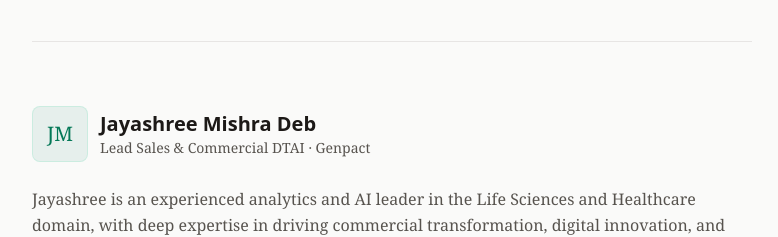
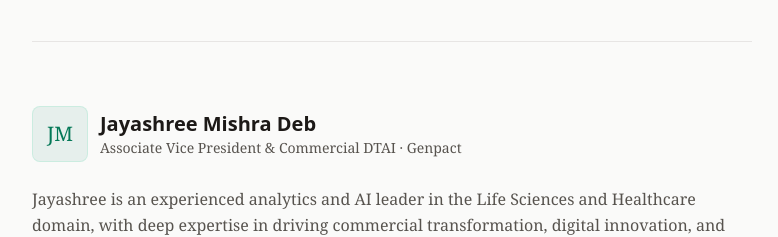
Before and after one commit to daretoshare/oneaiin, a Next.js app: page /about in a window 1280 px wide. Shown: the part 1100-1337 px from the top of the page, without its empty margins (248-1026 px from the left). Built offline with nearby package versions, Linux system fonts and the light colour scheme.

Commit message:
edit J's title changed

```diff
--- a/app/about/page.tsx
+++ b/app/about/page.tsx
@@ -81,7 +81,7 @@ export default function AboutPage() {
             </div>
             <div>
               <h2 className="font-heading font-semibold text-xl" style={{ color: 'var(--text-primary)' }}>Jayashree Mishra Deb</h2>
-              <p className="text-sm" style={{ color: 'var(--text-secondary)' }}>Lead Sales &amp; Commercial DTAI &middot; Genpact</p>
+              <p className="text-sm" style={{ color: 'var(--text-secondary)' }}>Associate Vice President &amp; Commercial DTAI &middot; Genpact</p>
             </div>
           </div>
 
```
